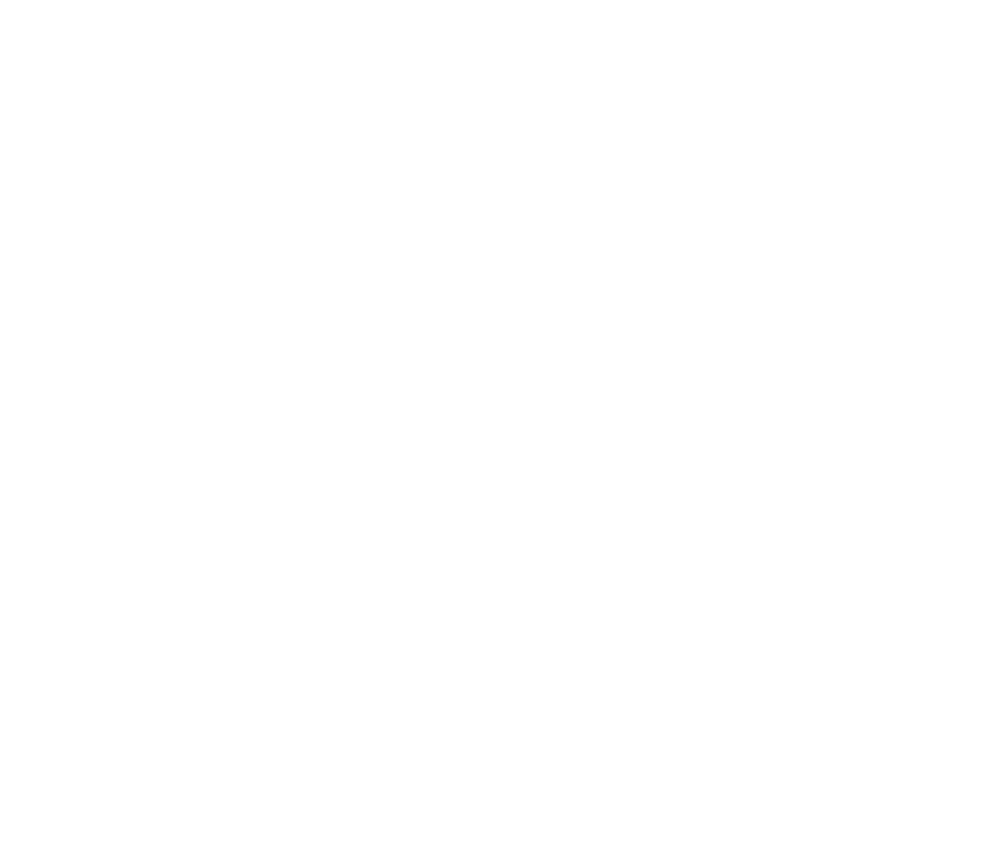
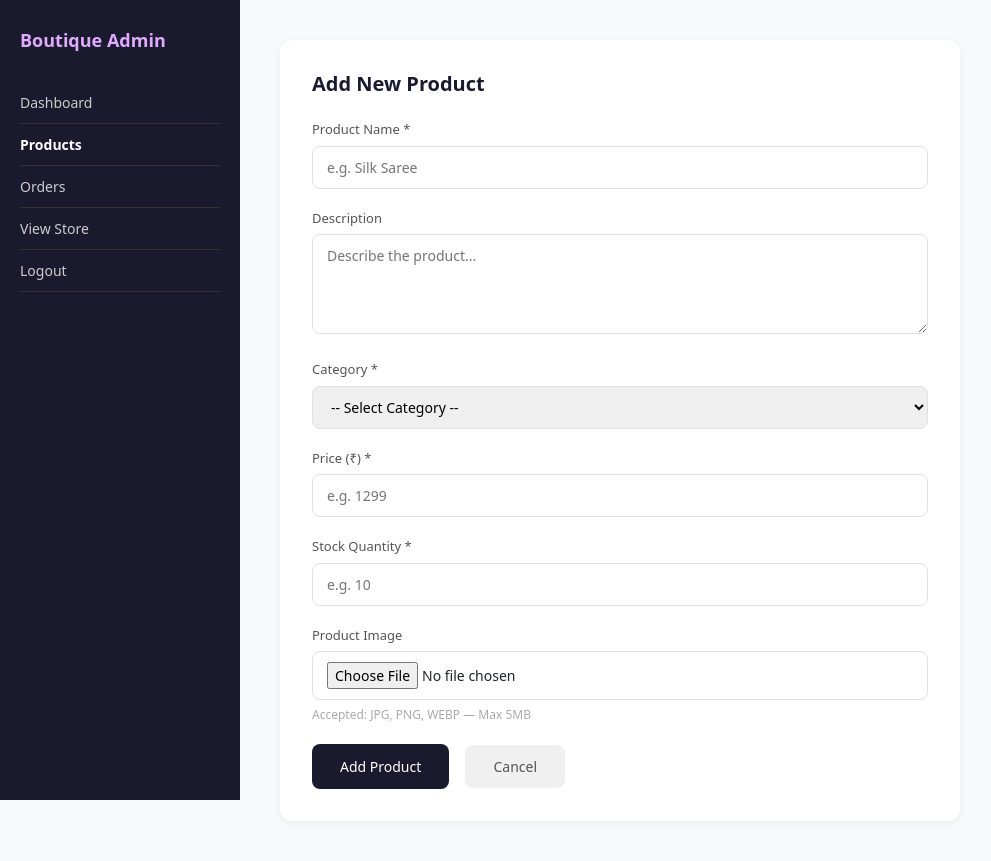
Before and after one commit to tafflen/Boutique-Website, a Flask app: page /admin/products/add in a window 1280 px wide. Before the commit the part shown is empty. Shown: the whole page, without its empty margins (0-991 px from the left). Before the commit the page ends 800 px from the top, so only its background shows below. Run offline with Flask 3, Linux system fonts and the light colour scheme; the visitor is signed in with stand-in values (Sample User, id 1).

Commit message:
Updating img upload from local storage for admin products dashboard

```diff
--- a/app.py
+++ b/app.py
@@ -2,9 +2,29 @@ from flask import Flask, render_template, request, redirect, flash, session
 import mysql.connector
 import bcrypt
 import os
+from werkzeug.utils import secure_filename  # sanitizes filenames
+
 
 app = Flask(__name__)
 app.secret_key = 'boutique@#xK92!mPqL77zRt'  # Strong secret key
+
+# ─────────────────────────────────────────
+# FILE UPLOAD CONFIG
+# ─────────────────────────────────────────
+
+# Folder where uploaded images will be saved
+UPLOAD_FOLDER = os.path.join('static', 'uploads')
+
+# Only these file types are allowed — security measure
+ALLOWED_EXTENSIONS = {'png', 'jpg', 'jpeg', 'webp'}
+
+# Max file size — 5MB (5 * 1024 * 1024 bytes)
+MAX_CONTENT_LENGTH = 5 * 1024 * 1024
+
+app.config['UPLOAD_FOLDER']      = UPLOAD_FOLDER
+app.config['MAX_CONTENT_LENGTH'] = MAX_CONTENT_LENGTH
+
+
 
 # ─────────────────────────────────────────
 # DB HELPER — fresh connection every time
@@ -18,6 +38,17 @@ def get_db():
         database="boutique"
     )
 
+# ─────────────────────────────────────────
+# HELPER — check if file extension is allowed
+# ─────────────────────────────────────────
+def allowed_file(filename):
+    # filename = "product.jpg"
+    # filename.rsplit('.', 1) = ["product", "jpg"]
+    # [1] = "jpg"
+    # .lower() = "jpg"
+    # check if "jpg" is in ALLOWED_EXTENSIONS
+    return '.' in filename and \
+           filename.rsplit('.', 1)[1].lower() in ALLOWED_EXTENSIONS
 
 @app.route("/")
 def home():
@@ -169,7 +200,7 @@ def admin_products():
     cursor = db.cursor(buffered=True)
 
     # Fetch all products from database
-    cursor.execute("SELECT id, name, category, price, stock FROM products")
+    cursor.execute("SELECT id, name, category, price, stock,image FROM products")
     products = cursor.fetchall()   # fetchall() returns list of tuples
     # Example: [(1, 'Silk Saree', 'Sarees', 1299.00, 10), (2, ...)]
 
@@ -184,80 +215,101 @@ def admin_products():
 @app.route("/admin/products/add", methods=["GET", "POST"])
 def add_product():
 
-    # Protection — not logged in
+    # Protection
     if not session.get("user"):
         flash("Please login to continue.", "error")
         return redirect("/login")
 
-    # Protection — not admin
     if session.get("is_admin") != 1:
         flash("Access denied. Admins only.", "error")
         return redirect("/")
 
     if request.method == "POST":
 
-        # ── Step 1: Get form data
+        # ── Step 1: Get text fields
         name        = request.form.get("name", "").strip()
         description = request.form.get("description", "").strip()
         category    = request.form.get("category", "").strip()
         price       = request.form.get("price", "").strip()
         stock       = request.form.get("stock", "").strip()
 
-        # ── Step 2: Validate — check nothing important is empty
+        # ── Step 2: Get uploaded file
+        # request.files is separate from request.form
+        # request.form  → text fields
+        # request.files → file fields
+        image_file = request.files.get("image")
+
+        # ── Step 3: Validate text fields
         errors = []
 
         if not name:
             errors.append("Product name is required.")
-
         if not price:
             errors.append("Price is required.")
-
         if not stock:
             errors.append("Stock quantity is required.")
-
         if not category:
             errors.append("Please select a category.")
 
-        # ── Step 3: Validate price and stock are valid numbers
         try:
-            price = float(price)   # converts "1299" → 1299.0
+            price = float(price)
             if price < 0:
                 errors.append("Price cannot be negative.")
         except ValueError:
-            # ValueError fires if price contains letters like "abc"
             errors.append("Price must be a valid number.")
 
         try:
-            stock = int(stock)     # converts "10" → 10
+            stock = int(stock)
             if stock < 0:
                 errors.append("Stock cannot be negative.")
         except ValueError:
             errors.append("Stock must be a whole number.")
 
-        # ── Step 4: If any errors → show them, keep form filled
+        # ── Step 4: Handle image upload
+        image_filename = None  # default — no image
+
+        if image_file and image_file.filename != '':
+            # image_file.filename != '' means user actually selected a file
+
+            if allowed_file(image_file.filename):
+                # secure_filename removes dangerous characters from filename
+                # "My Product!!.jpg" → "My_Product__.jpg"
+                filename = secure_filename(image_file.filename)
+
+                # Build full path: static/uploads/filename.jpg
+                save_path = os.path.join(app.config['UPLOAD_FOLDER'], filename)
+
+                # Actually save the file to disk
+                image_file.save(save_path)
+
+                # Store just the filename in DB — not the full path
+                image_filename = filename
+
+            else:
+                errors.append("Image must be JPG, PNG, or WEBP format.")
+
+        # ── Step 5: If errors → stop and show them
         if errors:
             for error in errors:
                 flash(error, "error")
             return render_template("admin/add_product.html")
 
-        # ── Step 5: All valid → INSERT into database
+        # ── Step 6: Insert into database
         db = get_db()
         cursor = db.cursor(buffered=True)
 
         cursor.execute(
-            "INSERT INTO products (name, description, category, price, stock) VALUES (%s, %s, %s, %s, %s)",
-            (name, description, category, price, stock)
+            "INSERT INTO products (name, description, category, price, stock, image) VALUES (%s, %s, %s, %s, %s, %s)",
+            (name, description, category, price, stock, image_filename)
         )
-        db.commit()   # ← save changes permanently
+        db.commit()
         cursor.close()
         db.close()
 
         flash(f"'{name}' added successfully!", "success")
-        return redirect("/admin/products")  # ← go back to product list
+        return redirect("/admin/products")
 
-    # GET request → just show the empty form
     return render_template("admin/add_product.html")
-
 
 if __name__ == "__main__":
     port = int(os.environ.get("PORT", 5000))
--- a/templates/admin/add_product.html
+++ b/templates/admin/add_product.html
@@ -0,0 +1,196 @@
+<!DOCTYPE html>
+<html lang="en">
+<head>
+  <meta charset="UTF-8">
+  <meta name="viewport" content="width=device-width, initial-scale=1.0">
+  <title>Add Product | Boutique Admin</title>
+  <link href="https://cdn.jsdelivr.net/npm/bootstrap@5.3.0/dist/css/bootstrap.min.css" rel="stylesheet">
+  <style>
+    body { background: #f8f9fa; }
+
+    .sidebar {
+      width: 240px;
+      min-height: 100vh;
+      background: #1a1a2e;
+      color: white;
+      padding: 30px 20px;
+      position: fixed;
+    }
+
+    .sidebar h2 {
+      font-size: 18px;
+      font-weight: 600;
+      margin-bottom: 30px;
+      color: #e0aaff;
+    }
+
+    .sidebar a {
+      display: block;
+      color: #ccc;
+      text-decoration: none;
+      padding: 10px 0;
+      font-size: 14px;
+      border-bottom: 1px solid #333;
+    }
+
+    .sidebar a:hover { color: white; }
+    .sidebar a.active { color: white; font-weight: 600; }
+
+    .main-content {
+      margin-left: 240px;
+      padding: 40px;
+    }
+
+    .form-card {
+      background: white;
+      border-radius: 12px;
+      padding: 32px;
+      box-shadow: 0 2px 8px rgba(0,0,0,0.06);
+      max-width: 680px;
+    }
+
+    .form-card h2 {
+      font-size: 20px;
+      font-weight: 600;
+      margin-bottom: 24px;
+      color: #1a1a2e;
+    }
+
+    label {
+      font-size: 13px;
+      font-weight: 500;
+      color: #555;
+      margin-bottom: 6px;
+      display: block;
+    }
+
+    input, textarea, select {
+      width: 100%;
+      padding: 10px 14px;
+      border: 1px solid #e0e0e0;
+      border-radius: 8px;
+      font-size: 14px;
+      margin-bottom: 20px;
+      outline: none;
+      transition: border .2s;
+    }
+
+    input:focus, textarea:focus, select:focus {
+      border-color: #6c4fcf;
+    }
+
+    textarea { resize: vertical; min-height: 100px; }
+
+    .btn-submit {
+      background: #1a1a2e;
+      color: white;
+      border: none;
+      padding: 12px 28px;
+      border-radius: 8px;
+      font-size: 14px;
+      cursor: pointer;
+      transition: background .2s;
+    }
+
+    .btn-submit:hover { background: #2d2d4e; }
+
+    .btn-cancel {
+      background: #f0f0f0;
+      color: #555;
+      border: none;
+      padding: 12px 28px;
+      border-radius: 8px;
+      font-size: 14px;
+      text-decoration: none;
+      margin-left: 12px;
+    }
+
+    .btn-cancel:hover { background: #e0e0e0; color: #333; }
+
+    .alert {
+      padding: 12px 16px;
+      border-radius: 8px;
+      margin-bottom: 20px;
+      font-size: 14px;
+    }
+
+    .alert-error   { background: #fff0f0; color: #e53935; }
+    .alert-success { background: #f0fff4; color: #2e7d32; }
+  </style>
+</head>
+<body>
+
+  <!-- Sidebar -->
+  <div class="sidebar">
+    <h2>Boutique Admin</h2>
+    <a href="/admin">Dashboard</a>
+    <a href="/admin/products" class="active">Products</a>
+    <a href="/admin/orders">Orders</a>
+    <a href="/">View Store</a>
+    <a href="/logout">Logout</a>
+  </div>
+
+  <!-- Main Content -->
+  <div class="main-content">
+
+    <!-- Flash Messages -->
+    {% with messages = get_flashed_messages(with_categories=true) %}
+      {% if messages %}
+        {% for category, message in messages %}
+          <div class="alert alert-{{ category }}">{{ message }}</div>
+        {% endfor %}
+      {% endif %}
+    {% endwith %}
+
+    <div class="form-card">
+      <h2>Add New Product</h2>
+
+      <!--Add enctype — without this, file won't upload -->
+      <form method="POST" action="/admin/products/add" enctype="multipart/form-data">
+
+        <label>Product Name *</label>
+        <input type="text" name="name" placeholder="e.g. Silk Saree"
+               value="{{ request.form.get('name', '') }}" required>
+
+        <label>Description</label>
+        <textarea name="description"
+                  placeholder="Describe the product...">{{ request.form.get('description', '') }}</textarea>
+
+        <label>Category *</label>
+        <select name="category">
+          <option value="">-- Select Category --</option>
+          <option value="Sarees"       {% if request.form.get('category') == 'Sarees' %}selected{% endif %}>Sarees</option>
+          <option value="Tops"         {% if request.form.get('category') == 'Tops' %}selected{% endif %}>Tops</option>
+          <option value="Kurtis"       {% if request.form.get('category') == 'Kurtis' %}selected{% endif %}>Kurtis</option>
+          <option value="Accessories"  {% if request.form.get('category') == 'Accessories' %}selected{% endif %}>Accessories</option>
+          <option value="Lehengas"     {% if request.form.get('category') == 'Lehengas' %}selected{% endif %}>Lehengas</option>
+          <option value="Other"        {% if request.form.get('category') == 'Other' %}selected{% endif %}>Other</option>
+        </select>
+
+        <label>Price (₹) *</label>
+        <input type="number" name="price" placeholder="e.g. 1299"
+               step="0.01" min="0"
+               value="{{ request.form.get('price', '') }}" required>
+
+        <label>Stock Quantity *</label>
+        <input type="number" name="stock" placeholder="e.g. 10"
+               min="0"
+               value="{{ request.form.get('stock', '') }}" required>
+
+         <label>Product Image</label>
+        <input type="file" name="image" accept=".jpg,.jpeg,.png,.webp">
+        <small style="color:#aaa; font-size:12px; display:block; margin-top:-14px; margin-bottom:20px;">
+          Accepted: JPG, PNG, WEBP — Max 5MB
+        </small>
+
+        <div>
+          <button type="submit" class="btn-submit">Add Product</button>
+          <a href="/admin/products" class="btn-cancel">Cancel</a>
+        </div>
+
+      </form>
+    </div>
+  </div>
+
+</body>
+</html>
```
Also changed, not shown: templates/admin/products.html (+25 -17 lines), static/uploads/cottonSareeEmbroidery.webp (added), 1 other file.
